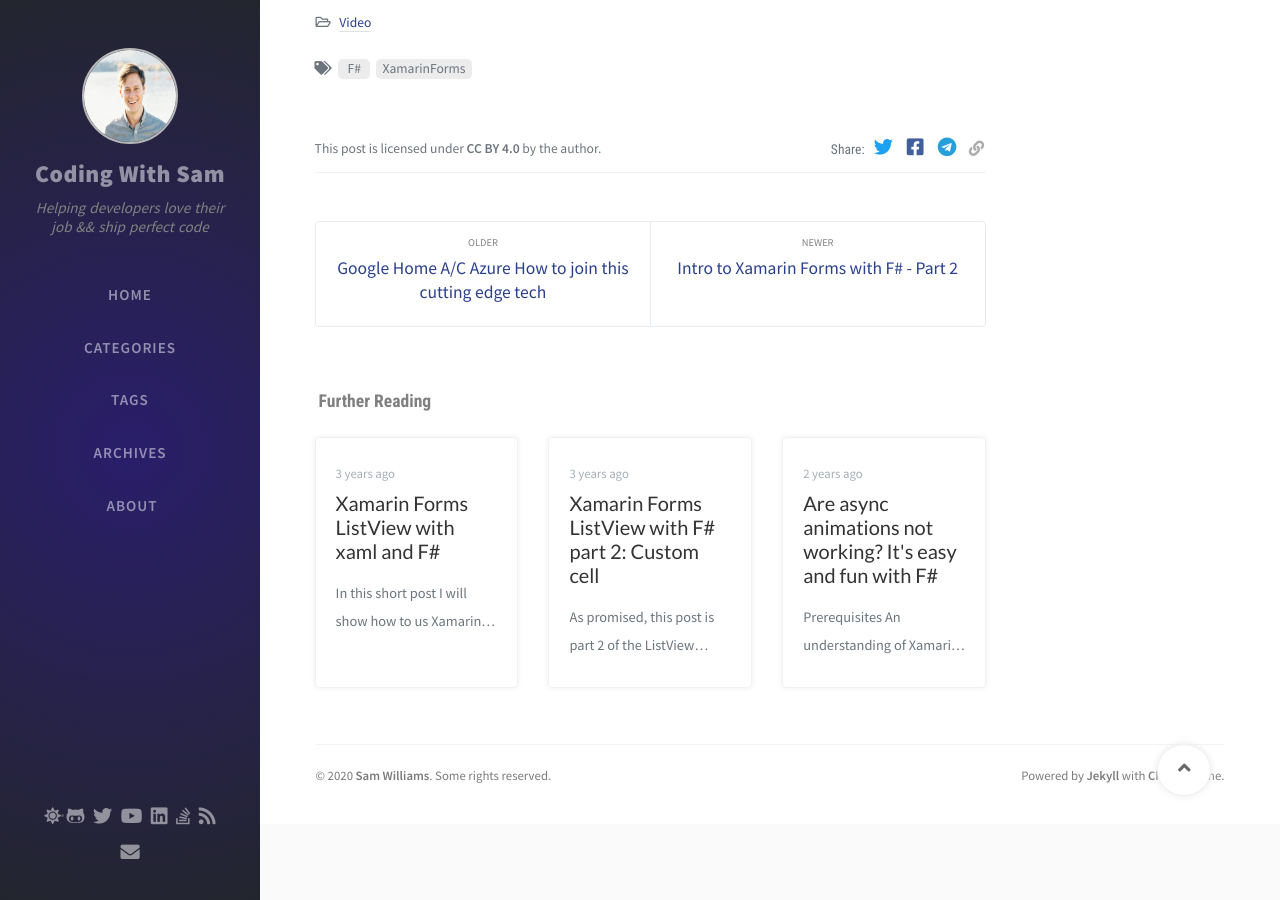
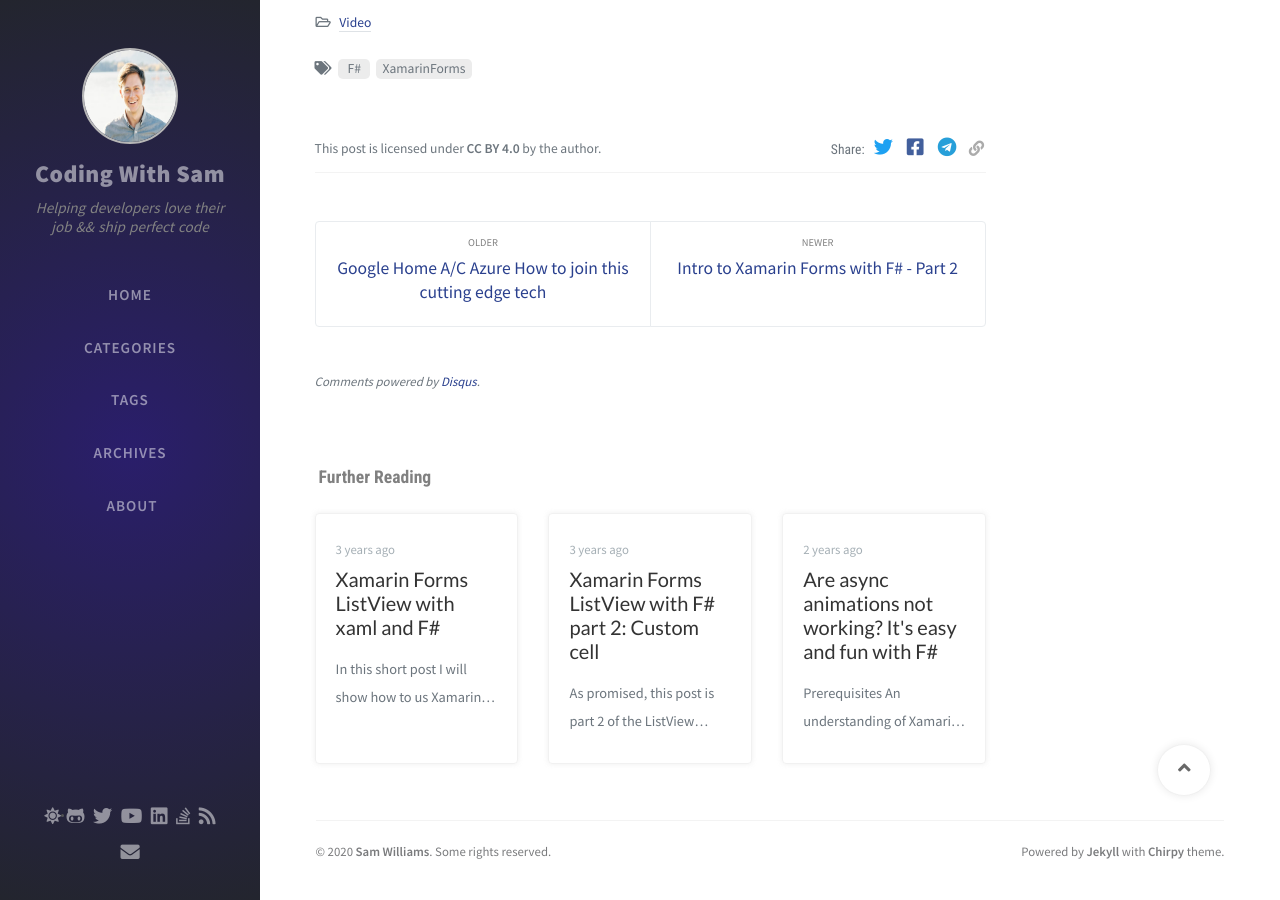
Before and after one commit to willsam100/CodingWIthSamBlog, a Jekyll site: the page built from _posts/2018-01-27-video-intro-xamarin-forms-f.md, in a window 1280 px wide and 900 px high, scrolled down 681 px. Built offline with Jekyll 4.4.1, drawn with Linux system fonts in a browser that asks for light colours; nearby versions of some CDN libraries; comment, search, counter and statistics services are not loaded; part of the change alters nothing that is shown.

Commit message:
Enable comments

```diff
--- a/_config.yml
+++ b/_config.yml
@@ -64,8 +64,8 @@ google_analytics:
     cache: false  # pv data local cache, good for the users from GFW area.
 
 disqus:
-  comments: false  # boolean type, the global switch for posts comments.
-  shortname: ''    # Fill with your Disqus shortname. › https://help.disqus.com/en/articles/1717111-what-s-a-shortname
+  comments: true  # boolean type, the global switch for posts comments.
+  shortname: 'https://codingwithsam.disqus.com/admin/'    # Fill with your Disqus shortname. › https://help.disqus.com/en/articles/1717111-what-s-a-shortname
 
 
 # Prefer color scheme setting, available values:
```
